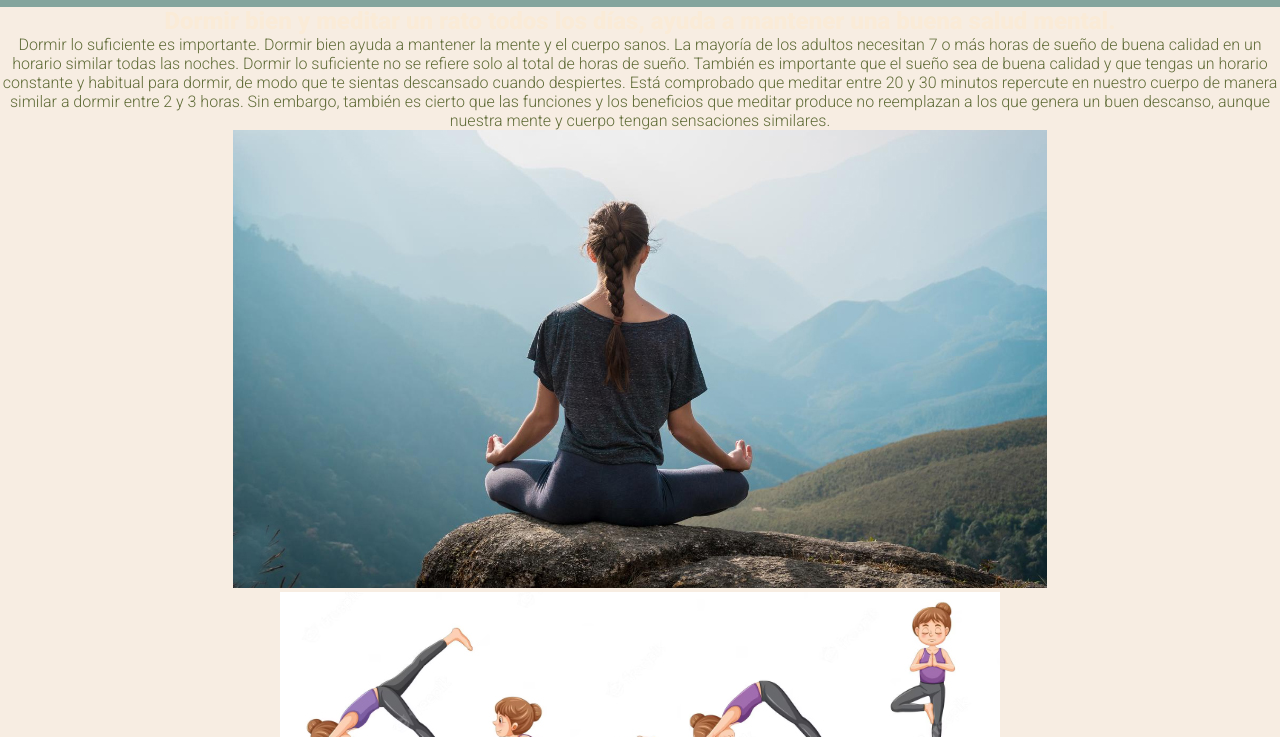
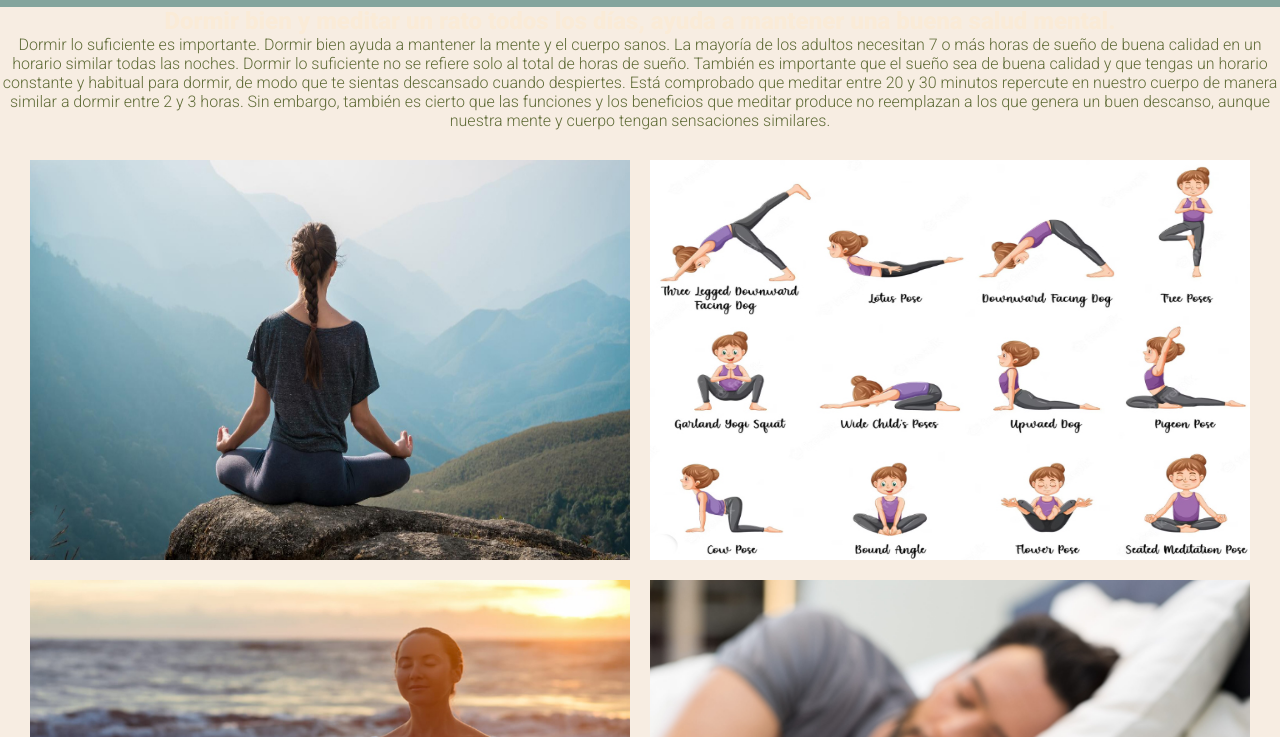
Before and after one commit to mercedesmiquelez/coderentrega2, a plain HTML site: page pages/saludmental.html in a window 1280 px wide. Shown: the part 63-800 px from the top of the page. Drawn offline with Linux system fonts and the light colour scheme; a web font is replaced by a local one.

Commit message:
agregue grid en imagenes salud mental

```diff
--- a/css/styles.css
+++ b/css/styles.css
@@ -286,6 +286,22 @@ footer {
     justify-content: space-around;
 }
 
+.imagenessalud img{
+    width: 600px;
+    height: 400px;
+}
+
+.imagenessalud {
+    margin: 30px;
+    margin-bottom: 30px;
+    display: grid;
+    grid-template-columns: 600px 600px;
+    grid-template-rows: 400px 400px;
+    column-gap: 20px;
+    row-gap: 20px;
+    justify-content: center;
+}
+
 .formulario{
     margin: 30px;
     display: flex;
--- a/pages/saludmental.html
+++ b/pages/saludmental.html
@@ -48,7 +48,7 @@
                 manera similar a dormir entre 2 y 3 horas.</span> Sin embargo, también es cierto que las funciones y los
                 beneficios que meditar produce no reemplazan a los que genera un buen descanso, aunque nuestra mente y
                 cuerpo tengan sensaciones similares.</p></article>
-        <article>
+        <article class="imagenessalud">
             <img src="../images/meditacionn.jpg" alt="meditacion" class="fotosdeseccion" title="meditacion">
             <img src="../images/yoga.jpg" alt="yoga" class="fotosdeseccion" title="yoga">
             <img src="../images/four.jpg" alt="menteplena" class="fotosdeseccion" title="menteplena">
```
